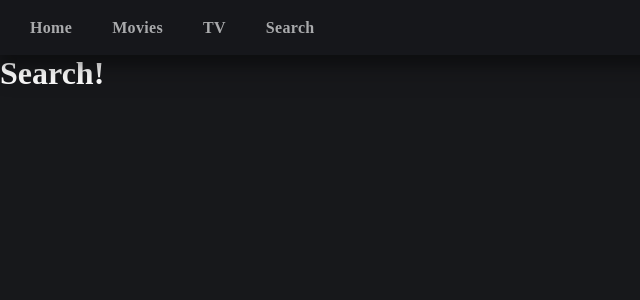
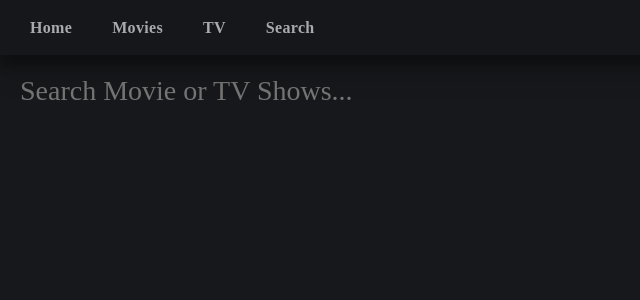
Before and after one commit to miraejang/react-movie-web-app, a React (Create React App) app: page /#/search in a window 1280 px wide. Shown: the top 300 px of the page, without its empty margins (0-640 px from the left). Built offline with nearby package versions, Linux system fonts and the light colour scheme.

Commit message:
search page

```diff
--- a/src/api.js
+++ b/src/api.js
@@ -13,6 +13,12 @@ export const movieApi = {
   nowPlaying: () => api.get('/movie/now_playing'),
   upcoming: () => api.get('/movie/upcoming'),
   topRated: () => api.get('/movie/top_rated'),
+  detail: id =>
+    api.get(`/movie/${id}`, { params: { append_to_response: 'videos' } }),
+  search: term =>
+    api.get('/search/movie', {
+      params: { query: encodeURIComponent(term) },
+    }),
 };
 
 export const tvApi = {
@@ -20,4 +26,8 @@ export const tvApi = {
   airingToday: () => api.get('/tv/airing_today'),
   onAir: () => api.get('/tv/on_the_air'),
   topRated: () => api.get('/tv/top_rated'),
+  detail: id =>
+    api.get(`tv/${id}`, { params: { append_to_response: 'videos' } }),
+  search: term =>
+    api.get('/search/tv', { params: { query: encodeURIComponent(term) } }),
 };
--- a/src/components/Poster.js
+++ b/src/components/Poster.js
@@ -28,11 +28,15 @@ const Year = styled.p`
 const Poster = ({ img, title, date }) => (
   <Item>
     <Img
-      src={`https://image.tmdb.org/t/p/w500/${img}`}
+      src={
+        img
+          ? `https://image.tmdb.org/t/p/w500/${img}`
+          : require('../assets/noPosterSmall.png').default
+      }
       alt={`${title} poster`}
     />
     <Title>{title}</Title>
-    <Year>{date.slice(0, 4)}</Year>
+    <Year>{date && date.slice(0, 4)}</Year>
   </Item>
 );
 
--- a/src/screens/Search/SearchContainer.js
+++ b/src/screens/Search/SearchContainer.js
@@ -1,3 +1,4 @@
+import { movieApi, tvApi } from 'api';
 import React from 'react';
 import SearchPresenter from './SearchPresenter';
 
@@ -5,11 +6,56 @@ class SearchContainer extends React.Component {
   constructor(props) {
     super(props);
 
-    this.state = {};
+    this.state = {
+      loading: false,
+      error: null,
+      searchTerm: '',
+      movieResults: null,
+      showResults: null,
+    };
   }
 
+  componentDidMount = async () => {};
+
+  handdleChnage = e => {
+    const {
+      target: { value },
+    } = e;
+    this.setState({ searchTerm: value });
+  };
+
+  handdleSubmit = e => {
+    e.preventDefault();
+    const { searchTerm } = this.state;
+    if (searchTerm !== '') this.searchByTerm();
+  };
+
+  searchByTerm = async () => {
+    this.setState({ loading: true });
+    const { searchTerm } = this.state;
+    try {
+      const {
+        data: { results: movieResults },
+      } = await movieApi.search(searchTerm);
+      const {
+        data: { results: showResults },
+      } = await tvApi.search(searchTerm);
+      this.setState({ movieResults, showResults });
+    } catch (error) {
+      console.log(error);
+    } finally {
+      this.setState({ loading: true });
+    }
+  };
+
   render() {
-    return <SearchPresenter />;
+    return (
+      <SearchPresenter
+        {...this.state}
+        handdleChnage={this.handdleChnage}
+        handdleSubmit={this.handdleSubmit}
+      />
+    );
   }
 }
 
--- a/src/screens/Search/SearchPresenter.js
+++ b/src/screens/Search/SearchPresenter.js
@@ -1,9 +1,78 @@
+import Poster from 'components/Poster';
+import Section from 'components/Section';
+import PropTypes from 'prop-types';
 import React from 'react';
+import styled from 'styled-components';
 
-const SearchPresenter = () => {
-  return <h1>Search!</h1>;
+const Container = styled.div`
+  padding: 20px;
+`;
+const Form = styled.form`
+  margin-bottom: 50px;
+  width: 100%;
+`;
+const Input = styled.input`
+  all: unset;
+  font-size: 28px;
+  width: 100%;
+`;
+
+const SearchPresenter = ({
+  loading,
+  error,
+  searchTerm,
+  movieResults,
+  showResults,
+  handdleChnage,
+  handdleSubmit,
+}) =>
+  loading ? (
+    'Loading...'
+  ) : (
+    <Container>
+      <Form onSubmit={handdleSubmit}>
+        <Input
+          type="text"
+          value={searchTerm}
+          onChange={handdleChnage}
+          placeholder="Search Movie or TV Shows..."
+        />
+      </Form>
+      <div>
+        {movieResults && movieResults.length > 0 && (
+          <Section title="Movies">
+            {movieResults.map(movie => (
+              <Poster
+                img={movie.poster_path}
+                title={movie.original_title}
+                date={movie.release_date}
+              />
+            ))}
+          </Section>
+        )}
+        {showResults && showResults.length > 0 && (
+          <Section title="TV">
+            {showResults.map(show => (
+              <Poster
+                img={show.poster_path}
+                title={show.original_name}
+                date={show.first_air_date}
+              />
+            ))}
+          </Section>
+        )}
+      </div>
+    </Container>
+  );
+
+SearchPresenter.propTypes = {
+  loading: PropTypes.bool.isRequired,
+  error: PropTypes.string,
+  searchTerm: PropTypes.string,
+  movieResults: PropTypes.array,
+  showResults: PropTypes.array,
+  handdleChnage: PropTypes.func,
+  handdleSubmit: PropTypes.func,
 };
 
-SearchPresenter.propTypes = {};
-
 export default SearchPresenter;
```
Also changed, not shown: src/assets/noPosterSmall.png (added).
